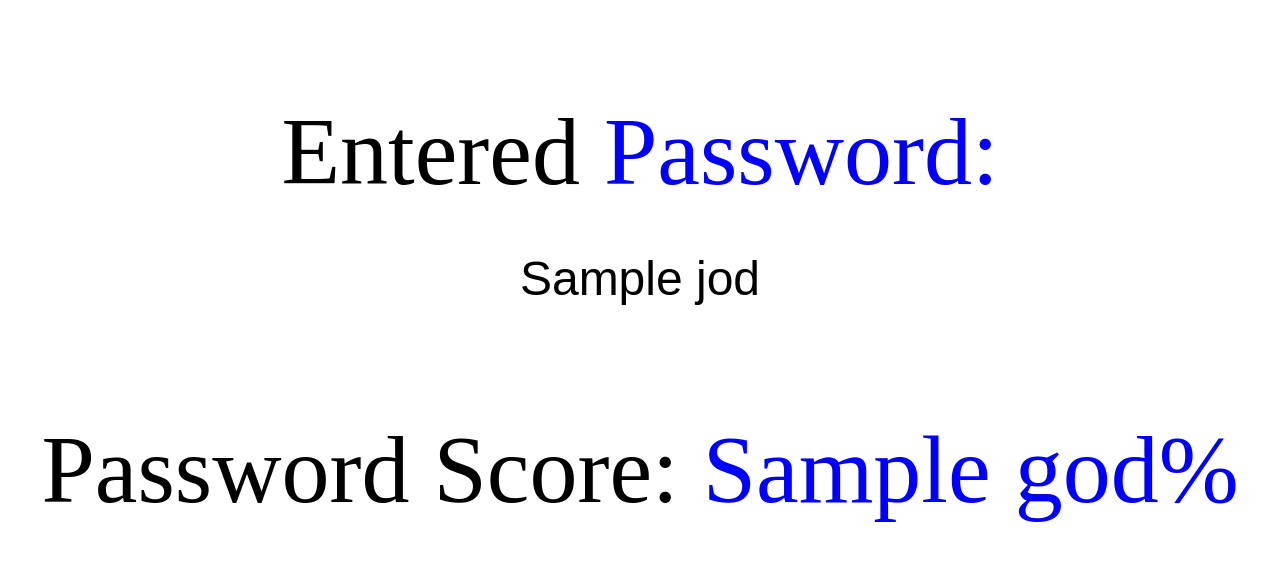
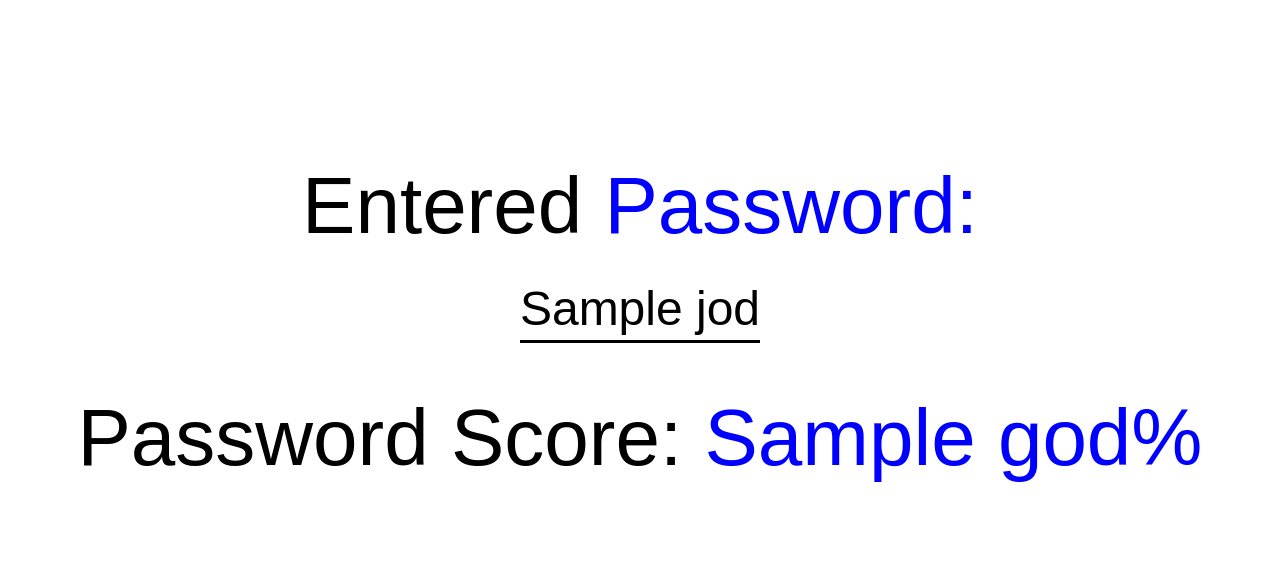
Before and after one commit to aryachawan/passmate, a Flask app: template templates/score.html in a window 1280 px wide. Shown: the top 561 px of the page. Run offline with Flask 3, Linux system fonts and the light colour scheme; the template is opened without the code that fills it: most values are stand-ins (such as "Sample title", 1, 10 or a date in 2020).

Commit message:
Update score.html

```diff
--- a/templates/score.html
+++ b/templates/score.html
@@ -5,22 +5,27 @@
     <title>Password Score</title>
 </head>
 <style>
+    #content{
+        margin-top: 10rem;
+        background-color: white;
+    }
     #entpass{
-        font-size: 6rem;
+        font-size: 5rem;
         text-align: center;
-        font-family: Agency FB;
+        font-family: sans-serif;
         margin-bottom: 0;
     }
     #score{
-        font-size: 6rem;
+        margin-top: 3rem;
+        font-size: 5rem;
         text-align: center;
-        font-family: Agency FB;
+        font-family: sans-serif;
     }
 </style>
 
 <body>
     <div id="content">
-        <p id="entpass">Entered <span style="color:blue">Password:</span><br> <span style="font-family: sans-serif;font-size: 3rem;">{{jod}}</span></p>
+        <p id="entpass">Entered <span style="color:blue">Password:</span><br> <span style="font-family: sans-serif;font-size: 3rem;border-bottom: 3px solid black;padding-bottom: 5px;">{{jod}}</span></p>
         <p id="score">Password Score: <span style="color:blue">{{god}}%</span></p>
     <div>
 </body>
```
